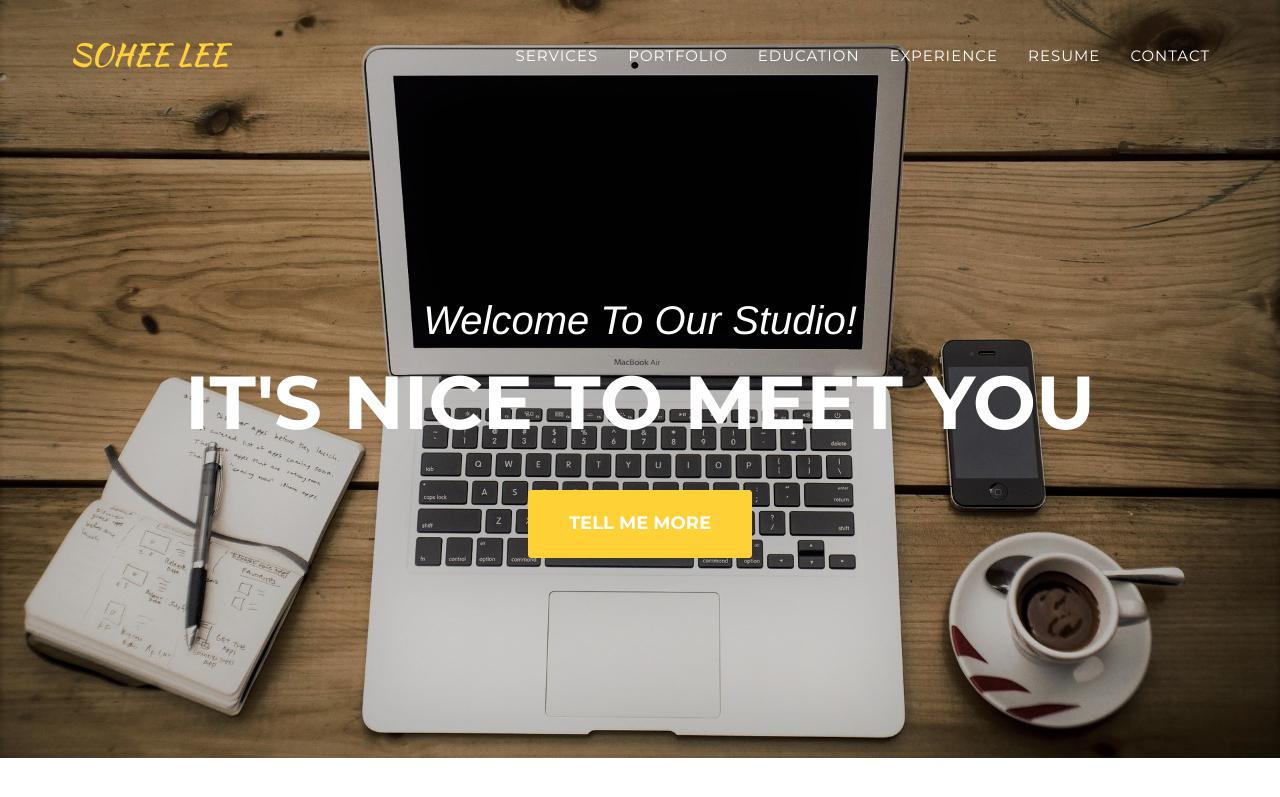
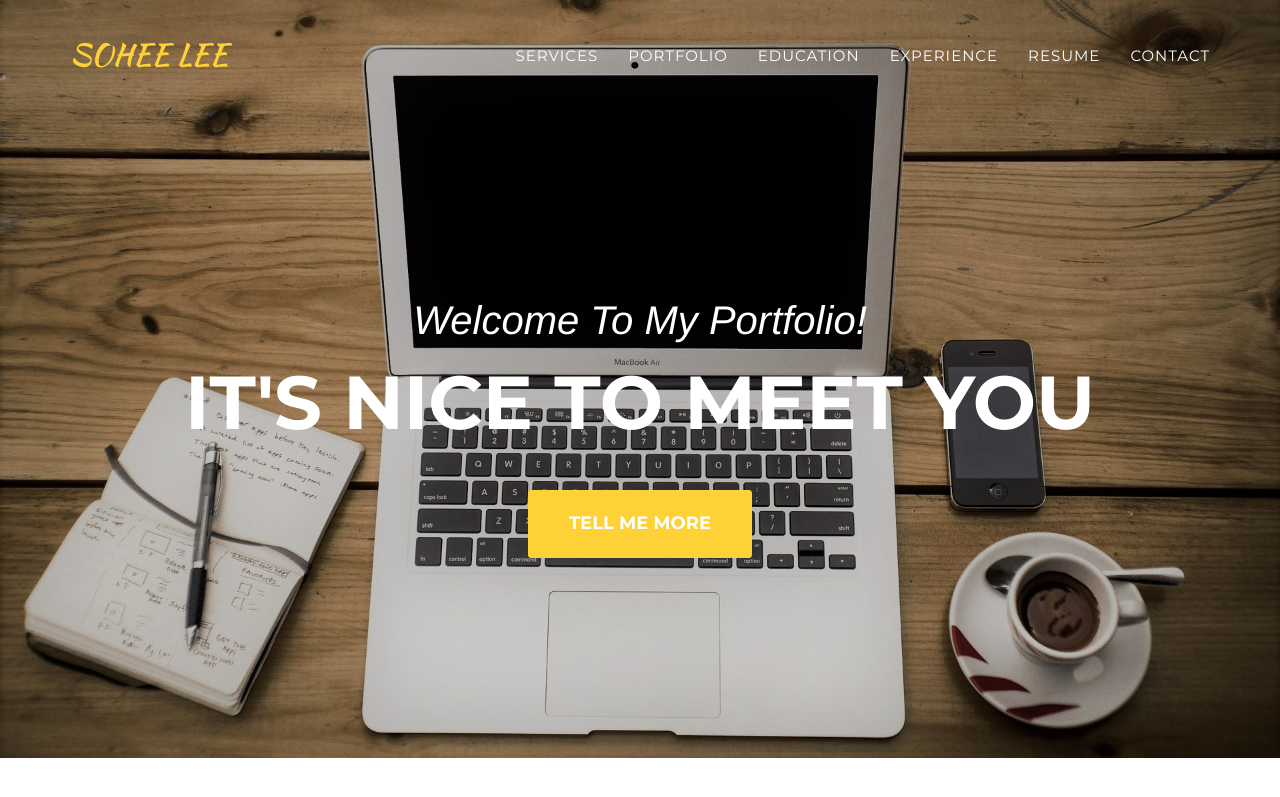
Before and after one commit to JoyRapture/joyRapture.github.io, a Jekyll site: the page built from index.html, in a window 1280 px wide and 900 px high. Shown: the top 797 px of the window. Built offline with Jekyll 4.4.1, drawn with Linux system fonts in a browser that asks for light colours; some web fonts are replaced.

Commit message:
Update header.html

```diff
--- a/_includes/header.html
+++ b/_includes/header.html
@@ -47,7 +47,7 @@
     <header>
         <div class="container">
             <div class="intro-text">
-                <div class="intro-lead-in">Welcome To Our Studio!</div>
+                <div class="intro-lead-in">Welcome To My Portfolio!</div>
                 <div class="intro-heading">It's Nice To Meet You</div>
                 <a href="#services" class="page-scroll btn btn-xl">Tell Me More</a>
             </div>
```
